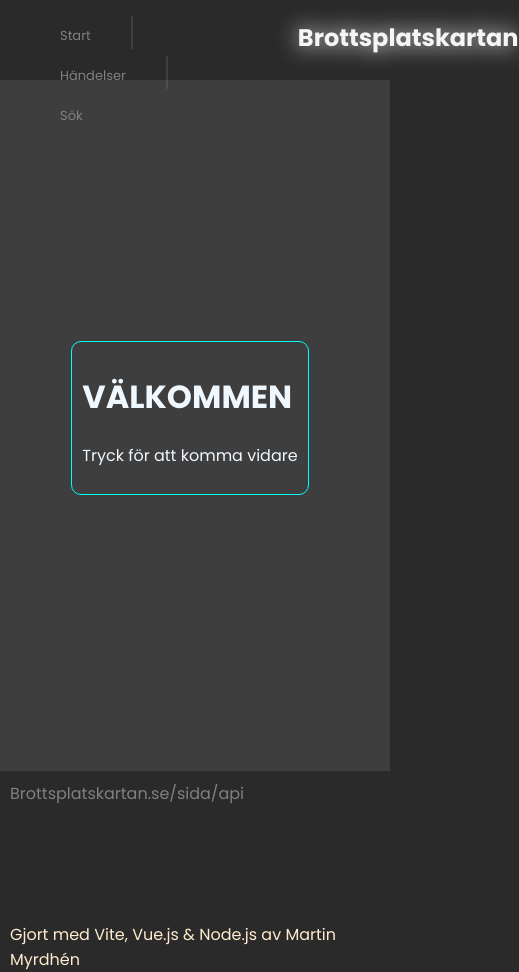
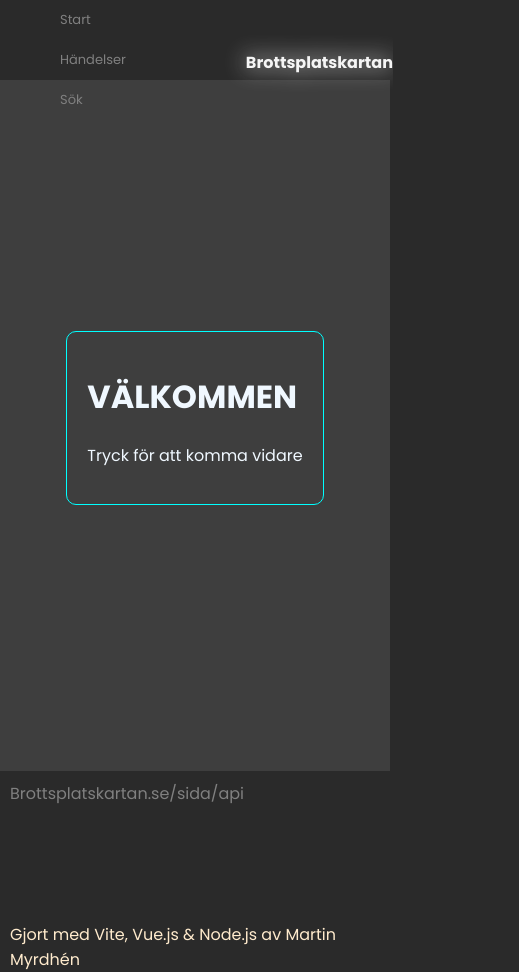
Before and after one commit to Mudden88/vite-vue-api-crimemap, a Vue app: page / in a window 390 px wide. Shown: the whole page, 519 px wide, since content can reach past the window. Built offline with nearby package versions, Linux system fonts and the light colour scheme; a web font is replaced by a local one.

Commit message:
modified:   src/App.vue 	modified:   src/router.js 	modified:   src/views/Enter.vue 	modified:   src/views/Events.vue 	modified:   src/views/Home.vue 	modified:   style.css

```diff
--- a/src/App.vue
+++ b/src/App.vue
@@ -1,15 +1,13 @@
 <script setup>
 
-import Nav from './components/Nav.vue'
+import Nav from './components/Nav.vue';
 import Footer from './components/Footer.vue';
-
 </script>
 
 <template>
   <div class="container">
     <Nav />
     <RouterView @custom-event="handleEvent" />
-
     <Footer />
   </div>
 </template>
@@ -28,10 +26,11 @@
   },
   methods: {
     handleEvent(id) {
+      this.eventId = id
       console.log('Klickad händelse har id: ', id)
-      this.eventId = id
+
     }
-  }
+  },
 }
 
 
--- a/src/router.js
+++ b/src/router.js
@@ -7,9 +7,9 @@
 export default createRouter({
   history: createWebHashHistory(),
   routes: [
+    { component: Events, path: '/Events' },
     { component: Enter, path: '/' },
-    { component: Events, path: '/Events' },
-    { component: Home, path: '/Home' }
+    { component: Home, path: '/:param' }
 
   ],
 
--- a/src/views/Enter.vue
+++ b/src/views/Enter.vue
@@ -1,13 +1,28 @@
 <template>
   <div class="enter">
-    <RouterLink class="rl" to="/Home">
+    <div class="rl" @click="onClick">
       <h1>
         VÄLKOMMEN
       </h1>
       <p>Tryck för att komma vidare</p>
-    </RouterLink>
+    </div>
+
   </div>
 </template>
+
+<script>
+
+export default {
+  methods: {
+    onClick() {
+      this.$router.push('/Home')
+
+
+    }
+  }
+}
+
+</script>
 
 
 <style scoped>
@@ -20,6 +35,9 @@
 
 .rl {
   border: 1px solid aqua;
+  padding: 20px;
+  border-radius: 10px;
+  cursor: pointer;
 }
 
 .rl:hover {
--- a/src/views/Events.vue
+++ b/src/views/Events.vue
@@ -1,3 +1,7 @@
+<script setup>
+import UserName from '../components/UserName.vue'
+</script>
+
 <template>
   <div>
     <h3 class="eventsTitle">Visa händelser efter stad</h3>
@@ -8,11 +12,14 @@
         <option v-for="option in options" :key="option.value" :value="option.value">
           {{ option.label }}</option>
       </select></label>
-    <p class="pfirst">Du har valt: {{ selectedOpt }}</p>
+
+    <UserName :user-name="yourName" @new-user="handleNewUser" />
+    <p class="pfirst" v-if="yourName"> Hej! {{ yourName }}, Du har valt: {{ selectedOpt }} </p>
+
     <div class="cardWrapper">
 
 
-      <ul v-for="event in events" :key="event.id">
+      <ul v-for=" event  in  events " :key="event.id">
         <div class="card" @click="selectEvent(event)">
           <p class="id">Id: {{ event.id }}</p>
           <hr>
@@ -49,6 +56,7 @@
     return {
       events: [],
       loading: true,
+      yourName: null,
       selectedOpt: null,
       selectedImage: null,
       options: [
@@ -63,10 +71,13 @@
         { value: 'Bollnäs', label: 'Bollnäs' },
         { value: 'Karlstad', label: 'Karlstad' },
         { value: 'Åmål', label: 'Åmål' },
-        { value: 'Mölndal', label: 'Mölndal' }
+        { value: 'Mölndal', label: 'Mölndal' },
+        { value: 'Gotland', label: 'Gotland' },
+        { value: 'Öland', label: 'Öland' }
       ]
     }
   },
+
   mounted() {
 
     //Sorterar options i bokstavsordning
@@ -88,7 +99,8 @@
   watch: {
     selectedOpt(newOption) {
       this.fetchEvents(newOption)
-    }
+    },
+
 
   },
 
@@ -109,8 +121,15 @@
 
       this.$emit('custom-event', event.id)
     },
+    handleNewUser(payload) {
+      this.yourName = payload
+    }
+
+
+
   },
-  emits: ['custom-event']
+  emits: ['custom-event'],
+
 }
 
 
--- a/src/views/Home.vue
+++ b/src/views/Home.vue
@@ -118,8 +118,7 @@
 }
 
 .Image {
-  max-width: 400px;
-  max-height: 250px;
+  max-width: 600px;
   border: 20px solid rgba(0, 0, 255, 0.156);
 }
 
--- a/style.css
+++ b/style.css
@@ -8,7 +8,7 @@
   background-color: rgb(42, 42, 42);
 }
 
-@media (max-width: 850px) {
+@media (max-width: 1200px) {
   nav {
     margin-top: 0;
     background-color: rgb(42, 42, 42);
@@ -64,9 +64,10 @@
   }
 }
 
-@media (max-width: 650px) {
+@media (max-width: 720px) {
   .Image {
     max-width: 240px;
+    border: 5px solid rgba(0, 0, 255, 0.156);
   }
 
   .imgMap {
@@ -82,3 +83,48 @@
     max-width: 200px;
   }
 }
+
+@media (max-width: 600px) {
+  .Image {
+    max-width: 180px;
+  }
+  .imgMap {
+    left: 50%;
+  }
+
+  .card {
+    max-width: 180px;
+  }
+  .vl {
+    display: none;
+  }
+
+  nav {
+    height: fit-content;
+  }
+  .title {
+    margin: 40px;
+  }
+}
+
+@media (max-width: 395px) {
+  .title {
+    font-size: 1rem;
+    margin: 50px 50px 0 0;
+  }
+  nav > ul,
+  nav > li {
+    margin: 0;
+  }
+  .pfirst,
+  .eventsTitle {
+    font-size: smaller;
+  }
+  .card {
+    max-width: 150px;
+  }
+  .imgMap {
+    padding: 0;
+    left: 50%;
+  }
+}
```
